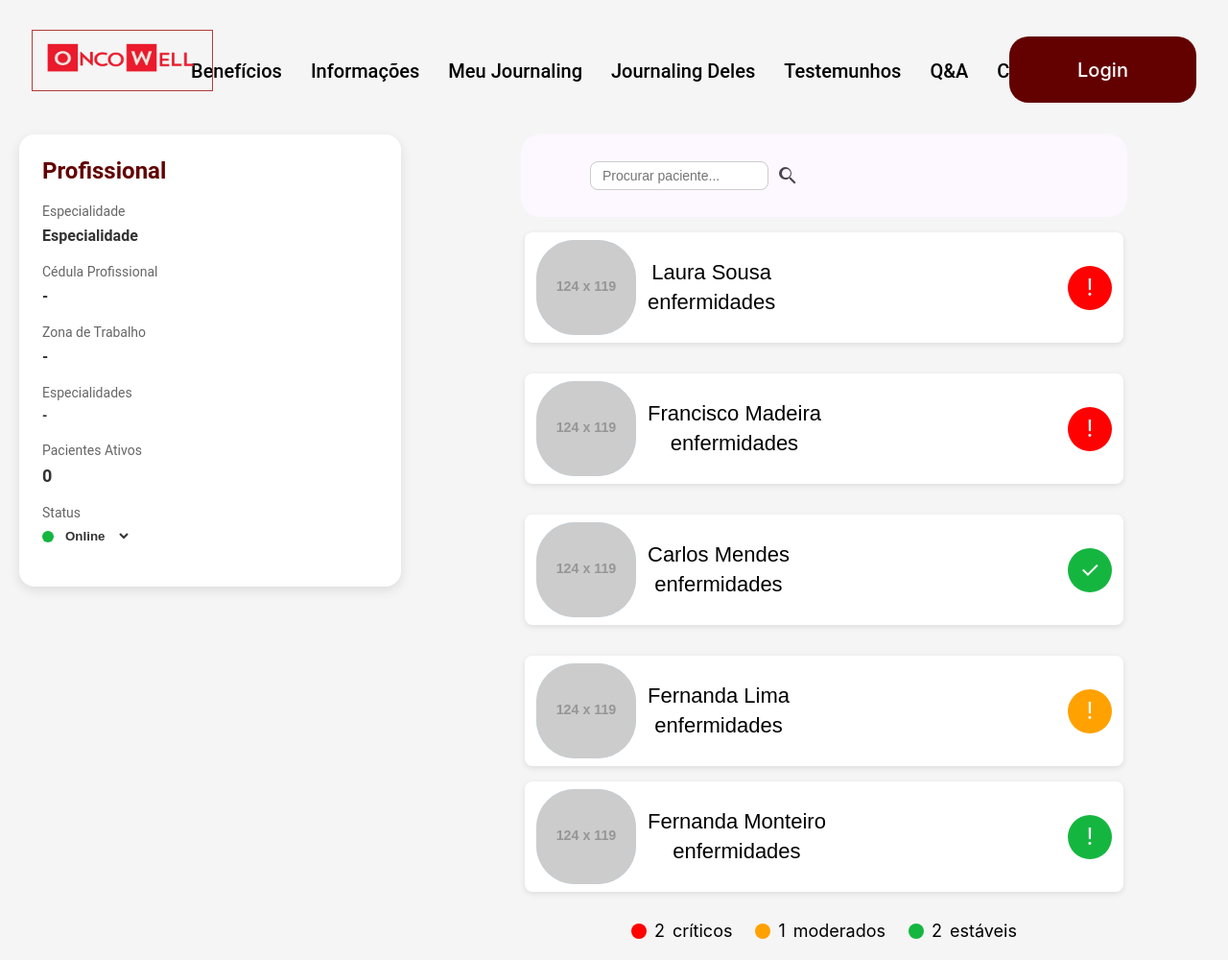
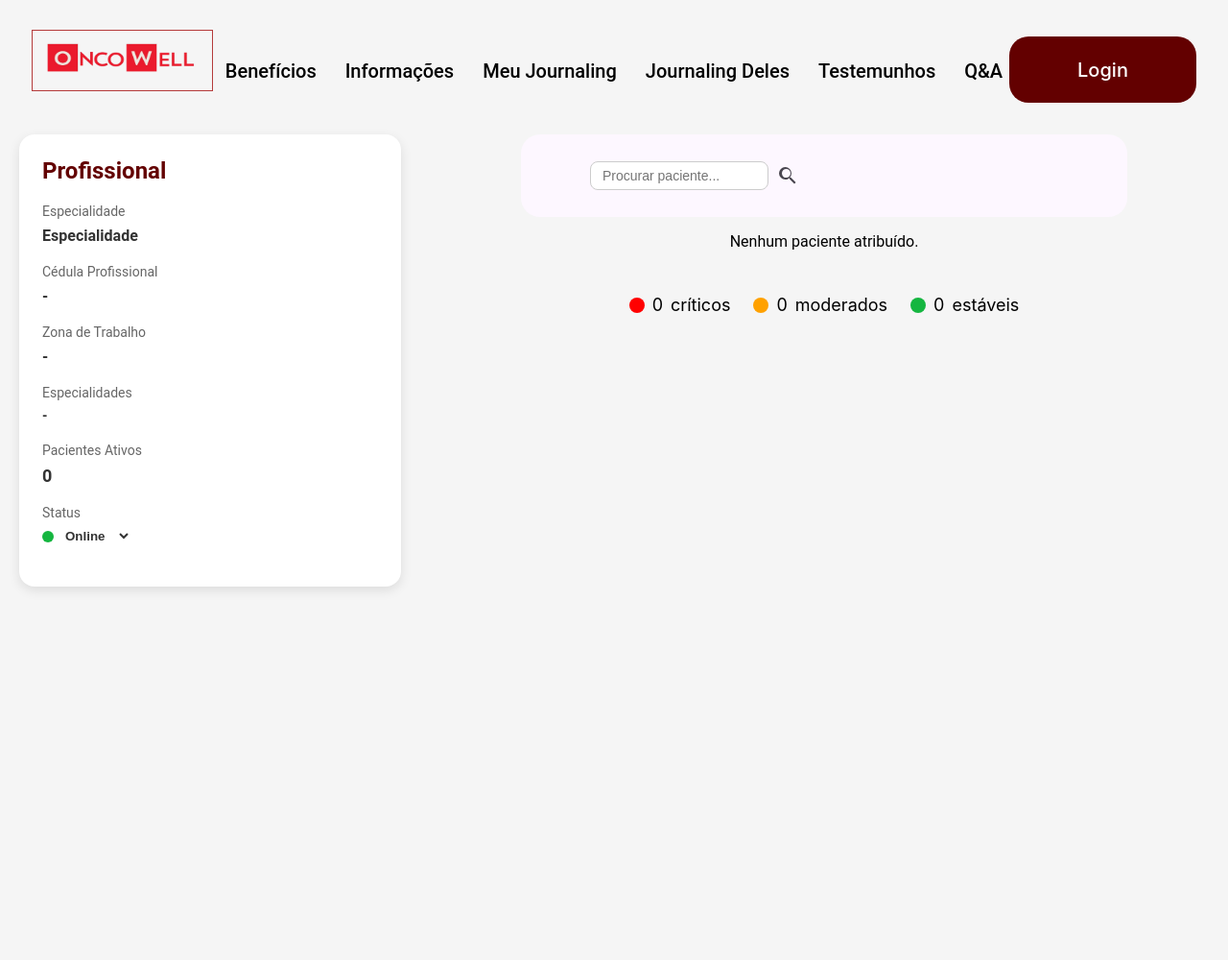
Before and after one commit to anacruz2000/OncoWell, a Django app: page /inicio_psi/ in a window 1280 px wide. Shown: the whole page at 96% size. After the commit the page ends 615 px from the top, so only its background shows below. Run offline with Django 5.2, Linux system fonts and the light colour scheme; grey boxes labelled with a size stand in for pictures from a placeholder-image service; some libraries are stand-ins or nearby versions.

Commit message:
pacientes

```diff
--- a/myapp/templates/_navbar_profissional.html
+++ b/myapp/templates/_navbar_profissional.html
@@ -9,7 +9,9 @@
     {% endif %}
     <a href="{% url 'testemunhos' %}" class="nav-item {% if current_page == 'testemunhos' %}active{% endif %}">Testemunhos</a>
     <a href="{% url 'q&a' %}" class="nav-item {% if current_page == 'q&a' %}active{% endif %}">Q&A</a>
+    {% if user.is_authenticated %}
     <a href="{% url 'chat' %}" class="nav-item {% if current_page == 'chat' %}active{% endif %}">Chat</a>
+    {% endif %}
 </div>
 
 {% if user.is_authenticated %}
--- a/myapp/templates/beneficios.html
+++ b/myapp/templates/beneficios.html
@@ -29,7 +29,9 @@
       <a href="{% url 'testemunhos' %}"
           class="nav-item {% if current_page == 'testemunhos' %}active{% endif %}">Testemunhos</a>
       <a href="{% url 'q&a' %}" class="nav-item {% if current_page == 'q&a' %}active{% endif %}">Q&A</a>
+      {% if user.is_authenticated %}
       <a href="{% url 'chat' %}" class="nav-item {% if current_page == 'chat' %}active{% endif %}">Chat</a>
+      {% endif %}
     </div>
 
     {% if user.is_authenticated %}
--- a/myapp/templates/home.html
+++ b/myapp/templates/home.html
@@ -26,7 +26,9 @@
             <a href="{% url 'testemunhos' %}"
                 class="nav-item {% if current_page == 'testemunhos' %}active{% endif %}">Testemunhos</a>
             <a href="{% url 'q&a' %}" class="nav-item {% if current_page == 'q&a' %}active{% endif %}">Q&A</a>
+            {% if user.is_authenticated %}
             <a href="{% url 'chat' %}" class="nav-item {% if current_page == 'chat' %}active{% endif %}">Chat</a>
+            {% endif %}
         </div>
 
         {% if user.is_authenticated %}
--- a/myapp/templates/informacoes.html
+++ b/myapp/templates/informacoes.html
@@ -28,7 +28,9 @@
         <a href="{% url 'testemunhos' %}"
             class="nav-item {% if current_page == 'testemunhos' %}active{% endif %}">Testemunhos</a>
         <a href="{% url 'q&a' %}" class="nav-item {% if current_page == 'q&a' %}active{% endif %}">Q&A</a>
+        {% if user.is_authenticated %}
         <a href="{% url 'chat' %}" class="nav-item {% if current_page == 'chat' %}active{% endif %}">Chat</a>
+        {% endif %}
     </div>
 
     {% if user.is_authenticated %}
--- a/myapp/templates/inicio_psi.html
+++ b/myapp/templates/inicio_psi.html
@@ -206,68 +206,26 @@
 
     <!-- Lista de pacientes -->
     <div id="pacientesContainer">
-
-        <!-- Laura Sousa: 1 bolinha vermelha -->
-        <a href="{% url 'pacientes' %}">
-            <div class="paciente-info" data-nome="Laura Sousa">
+        {% for paciente in pacientes %}
+            <a href="{% url 'paciente_detail' paciente.id %}">
+                <div class="paciente-info" data-nome="{{ paciente.nome }}">
                     <img class="paciente-foto" src="https://placehold.co/124x119" alt="Foto do paciente" />
-                <div class="paciente-nome">Laura Sousa<br>enfermidades</div>
+                    <div class="paciente-nome">{{ paciente.nome }}<br>{% if paciente.tipo_cancro %}{{ paciente.get_tipo_cancro_display }}{% endif %}</div>
                     <div class="circle-group">
+                        {% if paciente.estado_pac|lower == 'critico' %}
                             <div class="circle-icon vermelho" style="background: #FF0101;">!</div>
+                        {% elif paciente.estado_pac|lower == 'moderado' %}
+                            <div class="circle-icon amarelo" style="background: #FFA100;">!</div>
+                        {% else %}
+                            <div class="circle-icon verde" style="background: #15B640;">✓</div>
+                        {% endif %}
                     </div>
                 </div>
             </a>
-
             <div class="gray-box"></div>
-
-        <!-- Francisco Madeira: 1 bolinha vermelha -->
-        <a href="paciente.html?nome=Francisco+Madeira">
-            <div class="paciente-info" data-nome="Francisco Madeira">
-                <img class="paciente-foto" src="https://placehold.co/124x119" alt="Foto do paciente" />
-                <div class="paciente-nome">Francisco Madeira<br>enfermidades</div>
-                <div class="circle-group">
-                    <div class="circle-icon vermelho" style="background: #FF0101;">!</div>
-                </div>
-            </div>
-        </a>
-
-        <div class="gray-box"></div>
-
-        <!-- Carlos Mendes: 1 bolinha verde -->
-        <a href="paciente.html?nome=Carlos+Mendes">
-            <div class="paciente-info" data-nome="Carlos Mendes">
-                <img class="paciente-foto" src="https://placehold.co/124x119" alt="Foto do paciente" />
-                <div class="paciente-nome">Carlos Mendes<br>enfermidades</div>
-                <div class="circle-group">
-                    <div class="circle-icon verde" style="background: #15B640;">✓</div>
-                </div>
-            </div>
-        </a>
-
-        <div class="gray-box"></div>
-
-        <!-- Fernanda Lima: 1 bolinha laranja -->
-        <a href="paciente.html?nome=Fernanda+Lima">
-            <div class="paciente-info" data-nome="Fernanda Lima">
-                <img class="paciente-foto" src="https://placehold.co/124x119" alt="Foto do paciente" />
-                <div class="paciente-nome">Fernanda Lima<br>enfermidades</div>
-                <div class="circle-group">
-                    <div class="circle-icon amarelo" style="background: #FFA100;">!</div>
-                </div>
-            </div>
-        </a>
-
-        <!-- Fernanda Monteiro: 1 bolinha verde -->
-        <a href="paciente.html?nome=Fernanda+Monteiro">
-            <div class="paciente-info" data-nome="Fernanda Monteiro">
-                <img class="paciente-foto" src="https://placehold.co/124x119" alt="Foto do paciente" />
-                <div class="paciente-nome">Fernanda Monteiro<br>enfermidades</div>
-                <div class="circle-group">
-                    <div class="circle-icon verde" style="background: #15B640;">!</div>
-                </div>
-            </div>
-        </a>
-
+        {% empty %}
+            <p>Nenhum paciente atribuído.</p>
+        {% endfor %}
     </div>
 
     <!-- Indicador de status dos pacientes -->
--- a/myapp/templates/journaling.html
+++ b/myapp/templates/journaling.html
@@ -308,7 +308,9 @@
         <a href="{% url 'journaling_delhes' %}" class="nav-item {% if current_page == 'journaling_delhes' %}active{% endif %}">Journaling Deles</a>
         <a href="{% url 'testemunhos' %}" class="nav-item {% if current_page == 'testemunhos' %}active{% endif %}">Testemunhos</a>
         <a href="{% url 'q&a' %}" class="nav-item {% if current_page == 'q&a' %}active{% endif %}">Q&A</a>
+        {% if user.is_authenticated %}
         <a href="{% url 'chat' %}" class="nav-item {% if current_page == 'chat' %}active{% endif %}">Chat</a>
+        {% endif %}
     </div>
     {% if user.is_authenticated %}
     <a href="#" class="user-icon" onclick="toggleUserMenu()">
--- a/myapp/templates/testemunhos.html
+++ b/myapp/templates/testemunhos.html
@@ -258,7 +258,9 @@
             <a href="{% url 'journaling_delhes' %}" class="nav-item {% if current_page == 'journaling_delhes' %}active{% endif %}">Journaling Deles</a>
             <a href="{% url 'testemunhos' %}" class="nav-item {% if current_page == 'testemunhos' %}active{% endif %}">Testemunhos</a>
             <a href="{% url 'q&a' %}" class="nav-item {% if current_page == 'q&a' %}active{% endif %}">Q&A</a>
+            {% if user.is_authenticated %}
             <a href="{% url 'chat' %}" class="nav-item {% if current_page == 'chat' %}active{% endif %}">Chat</a>
+            {% endif %}
         </div>
         {% if user.is_authenticated %}
         <a href="#" class="user-icon" onclick="toggleUserMenu()">
--- a/myapp/urls.py
+++ b/myapp/urls.py
@@ -14,6 +14,7 @@ urlpatterns = [
     path('q&a/', views.qa, name='q&a'),
     path('inicio_psi/', views.inicio_psi, name='inicio_psi'),
     path('pacientes/', views.pacientes, name='pacientes'),
+    path('pacientes/<int:paciente_id>/', views.paciente_detail, name='paciente_detail'),
     path('register/', views.register_view, name='register'),
     path('enviar-pergunta/', views.enviar_pergunta, name='enviar_pergunta'),
     path('chat/', views.chat, name='chat'),
--- a/myapp/views.py
+++ b/myapp/views.py
@@ -1,5 +1,5 @@
 from datetime import datetime, timedelta
-from django.shortcuts import render, HttpResponse, redirect
+from django.shortcuts import render, HttpResponse, redirect, get_object_or_404
 from django.contrib.auth import authenticate, login, logout
 from django.contrib import messages
 from django.contrib.auth.models import User
@@ -172,6 +172,7 @@ def pacientes(request):
 def inicio_psi(request):
     profissional = None
     n_pacientes_ativos = 0
+    pacientes_atribuidos = []
     if request.user.is_authenticated and hasattr(request.user, 'profissionalsaude'):
         profissional = request.user.profissionalsaude
         if profissional.zona_trabalho and profissional.especialidades:
@@ -180,10 +181,13 @@ def inicio_psi(request):
                 hospital__zona=profissional.zona_trabalho,
                 tipo_cancro__in=profissional.especialidades
             ).count()
+        # Buscar pacientes atribuídos a este profissional
+        pacientes_atribuidos = profissional.pacientes.all()
     return render(request, 'inicio_psi.html', {
         'current_page': 'inicio_psi',
         'profissional': profissional,
         'profissional_n_pacientes': n_pacientes_ativos,
+        'pacientes': pacientes_atribuidos,
     })
 
 def enviar_pergunta(request):
@@ -744,3 +748,7 @@ def atualizar_status(request):
         return JsonResponse({'status': 'ok', 'novo_status': novo_status})
     except ProfissionalSaude.DoesNotExist:
         return JsonResponse({'status': 'error', 'message': 'Utilizador não é profissional de saúde.'}, status=403)
+
+def paciente_detail(request, paciente_id):
+    paciente = get_object_or_404(Paciente, id=paciente_id)
+    return render(request, 'pacientes.html', {'paciente': paciente})
```
Also changed, not shown: myapp/templates/pacientes.html (+7 -2 lines). Lines whose indentation alone changed are shown as unchanged.
